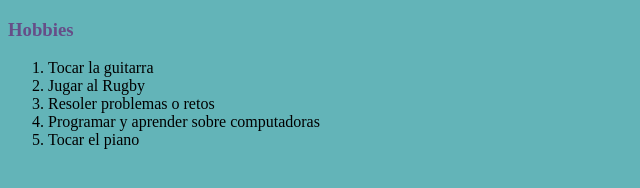
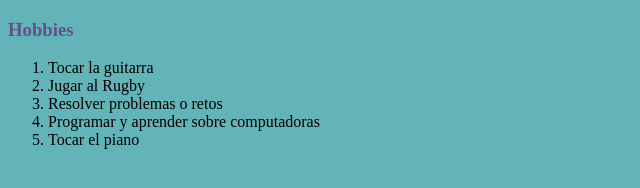
Before and after one commit to ronuma/cv, a plain HTML site: page hobbies.html in a window 1280 px wide. Shown: the full height of the page, 0-640 px from the left. Drawn offline with Linux system fonts and the light colour scheme.

Commit message:
Update hobbies.html

```diff
--- a/hobbies.html
+++ b/hobbies.html
@@ -10,7 +10,7 @@
     <ol>
       <li>Tocar la guitarra</li>
       <li>Jugar al Rugby</li>
-      <li>Resoler problemas o retos</li>
+      <li>Resolver problemas o retos</li>
       <li>Programar y aprender sobre computadoras</li>
       <li>Tocar el piano</li>
     </ol>
```
